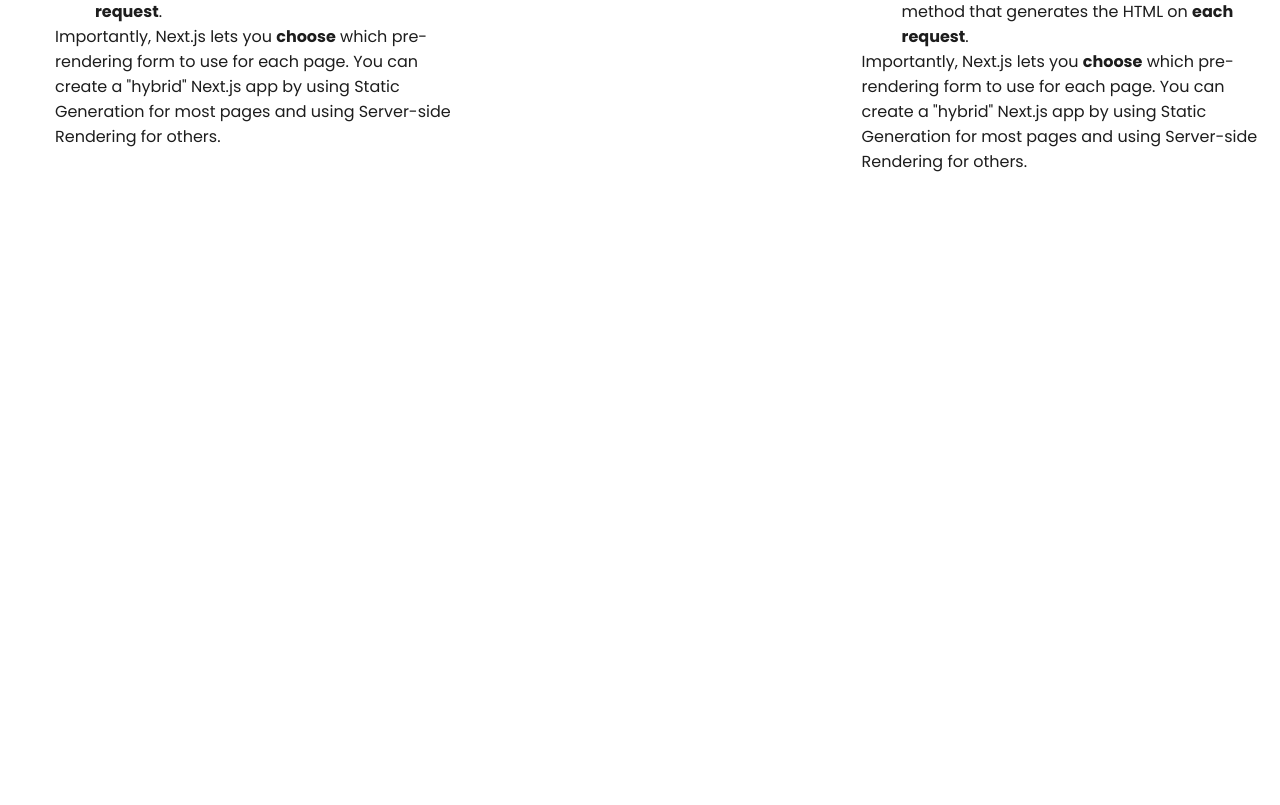
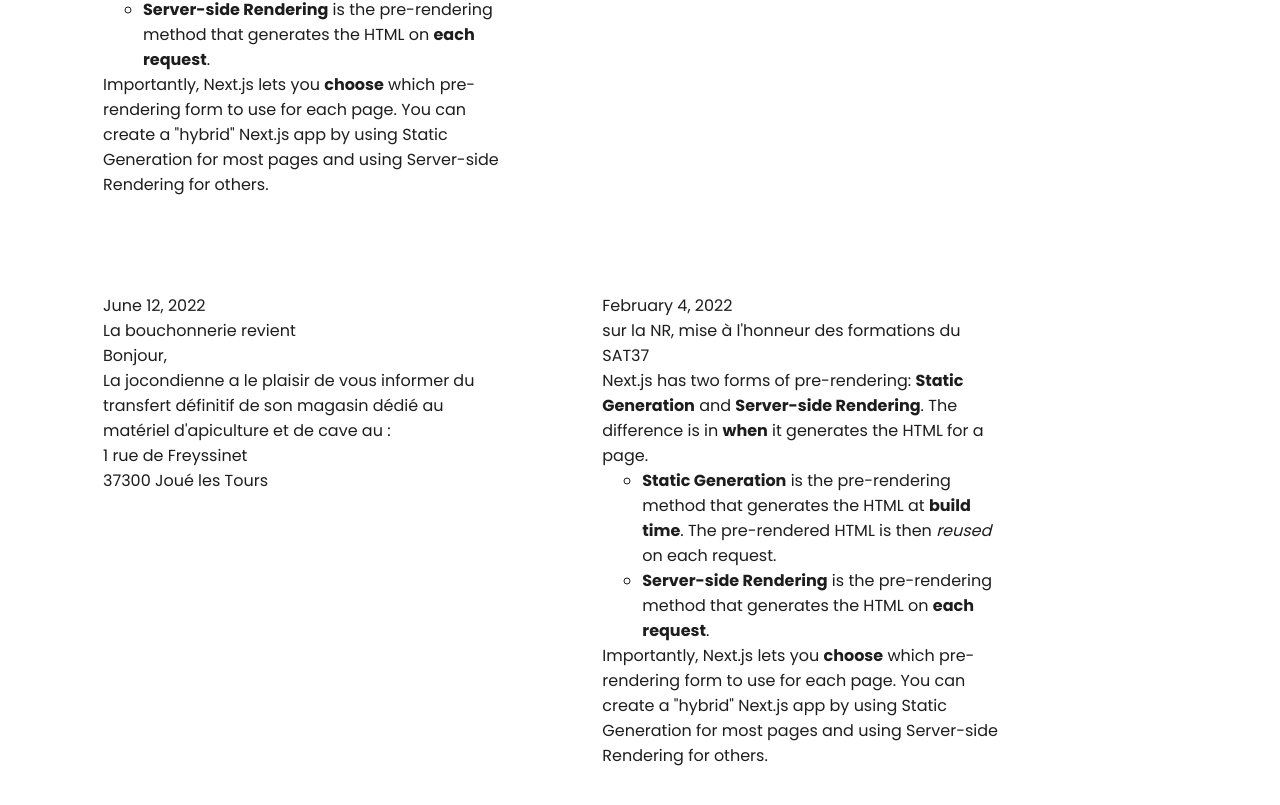
Before and after one commit to Barto1212/sat-next, a Next.js app in the folder sources/: page /actualites in a window 1280 px wide. Shown: the part 515-1320 px from the top of the page. Before the commit the page ends 800 px from the top, so only its background shows below. Built offline with nearby package versions, Linux system fonts and the light colour scheme.

Commit message:
page actu en cours

```diff
--- /dev/null
+++ b/sources/posts/addressJoconderie copy.md
@@ -0,0 +1,9 @@
+---
+title: "La bouchonnerie revient"
+date: '2022-06-12'
+---
+
+Bonjour,
+La jocondienne a le plaisir de vous informer du transfert définitif de son magasin dédié au matériel d'apiculture et de cave au :
+1 rue de Freyssinet
+37300 Joué les Tours
--- a/sources/styles/presentation.module.scss
+++ b/sources/styles/presentation.module.scss
@@ -3,8 +3,10 @@
 }
 .list {
   display: flex;
+  flex-wrap: wrap;
   list-style: none;
   &__item {
+    margin: 3rem;
     width: 33.33%;
   }
 }
```
Also changed, not shown: 1 other file (tests, documents, lock files or other folders).
